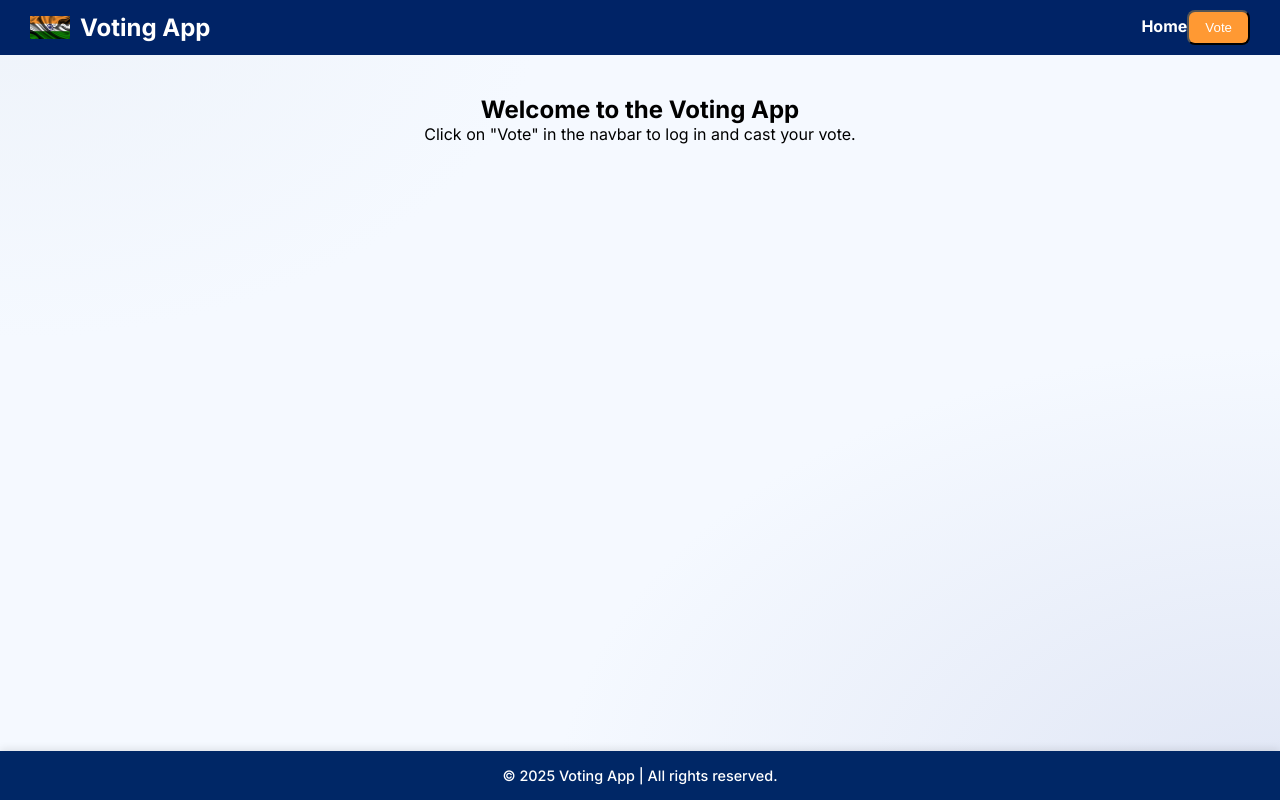
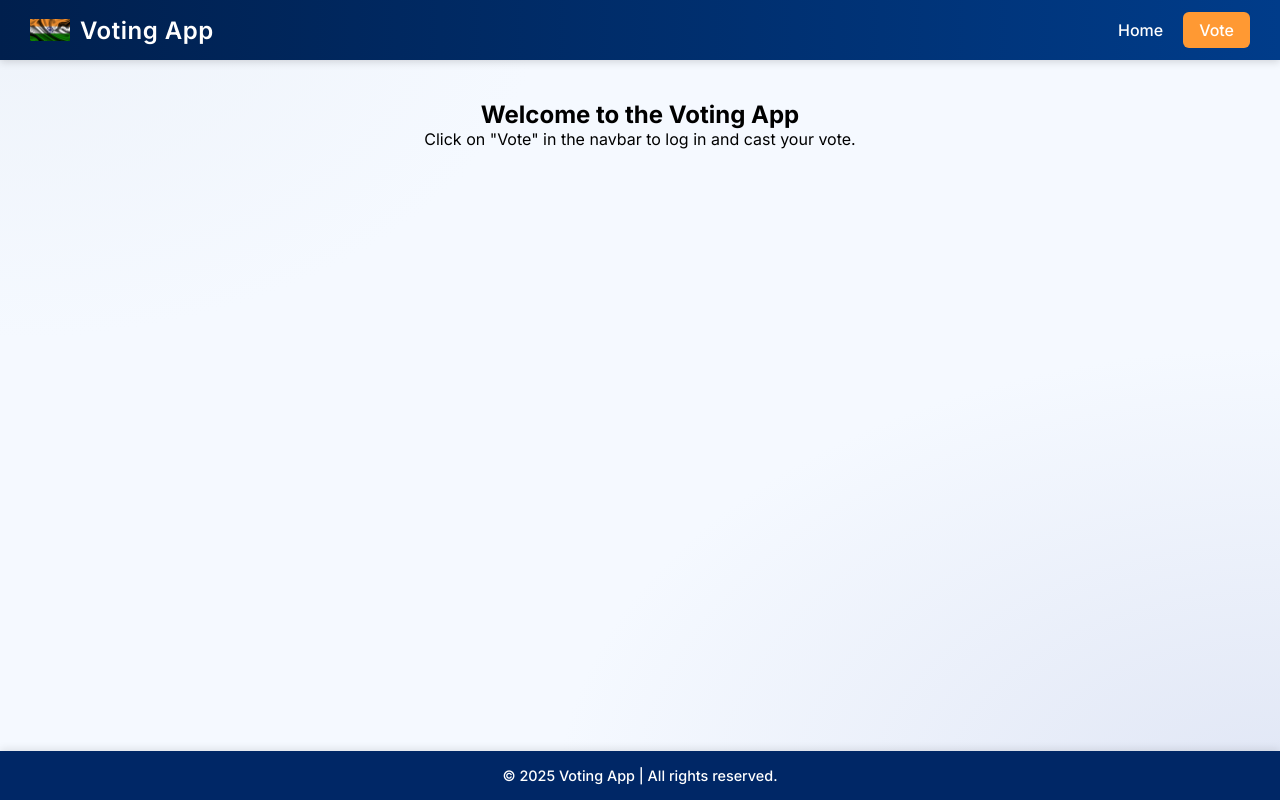
Before and after one commit to himanshu76579/votingapp_hackathon2025, a React (Create React App) app in the folder voting-app/: page / in a window 1280 px wide. Built offline with nearby package versions, Linux system fonts and the light colour scheme; the HTML template or start-up script is replaced by a standard one.

Commit message:
"Thirrd commit"

```diff
--- a/voting-app/src/App.js
+++ b/voting-app/src/App.js
@@ -1,26 +1,21 @@
 import React from 'react';
 import { BrowserRouter as Router, Routes, Route } from 'react-router-dom';
-
-
 import Navbar from './components/Navbar';
 import Footer from './components/Footer';
 import LoginPage from './components/Loginpage';
 import Home from './components/Home';
 import FingerprintScan from './components/FingerprintScan';
 import States from './components/States';
+import CheckElection from './components/CheckElection';
 
-import CheckElection from './components/CheckElection';
 
 function App() {
   return (
     <Router>
-
       <Navbar />
-
 
       <Routes>
         <Route path="/" element={<Home />} />
-        //Main hoon baap coder
         <Route path="/login" element={<LoginPage />} />
         <Route path="/fingerprint" element={<FingerprintScan />} />
         <Route path="/vote" element={<States />} />
--- a/voting-app/src/components/Navbar.css
+++ b/voting-app/src/components/Navbar.css
@@ -1,13 +1,20 @@
-/* Navbar.css */
+ /* Navbar Container */
 .navbar {
   display: flex;
+  align-items: center;
   justify-content: space-between;
-    align-items: center;
-    background-color: #002366;
-    padding: 10px 30px;
+
+  /* Serious but stylish color scheme */
+  background: linear-gradient(90deg, #001f4d, #003c8a);
+
+  padding: 12px 30px;
   color: white;
+
+  /* Subtle drop shadow to elevate the navbar */
+  box-shadow: 0 2px 8px rgba(0, 0, 0, 0.15);
 }
 
+/* Left: Logo + Title */
 .navbar-logo {
   display: flex;
   align-items: center;
@@ -18,20 +25,76 @@
   margin-right: 10px;
 }
 
+.app-title {
+  font-size: 1.5rem;
+  font-weight: 600;
+  letter-spacing: 0.5px;
+}
+
+/* Optional Center: Search bar (if you use it) */
+.navbar-search {
+  flex: 1;
+  display: flex;
+  justify-content: center;
+}
+
+.navbar-search input {
+  width: 300px;
+  padding: 8px 14px;
+  border-radius: 20px;
+  border: none;
+  outline: none;
+  background-color: #f1f1f1;
+}
+
+/* Right: Links + Vote Btn */
+.navbar-links {
+  display: flex;
+  align-items: center;
+  gap: 20px; /* Space between items */
+}
+
+/* Normal Links */
 .navbar-links a {
   color: white;
-    margin-left: 20px;
   text-decoration: none;
-    font-weight: bold;
+  font-weight: 500;
+  position: relative;
+  transition: color 0.3s;
 }
 
+/* Hover underline effect */
+.navbar-links a::after {
+  content: '';
+  position: absolute;
+  left: 0;
+  bottom: -3px;
+  width: 0%;
+  height: 2px;
+  background: #fff;
+  transition: width 0.3s;
+}
+
+.navbar-links a:hover::after {
+  width: 100%;
+}
+
+.navbar-links a:hover {
+  color: #ffcc00; /* Slight highlight color */
+}
+
+/* Vote Button */
 .vote-btn {
-    background-color: #ff9933;
+  background: #ff9933;
+  color: white;
   padding: 8px 16px;
-    border-radius: 8px;
-    color: white;
+  border-radius: 6px;
+  font-weight: 600;
+  text-decoration: none; /* For Link styling */
+  transition: background 0.3s, transform 0.3s;
 }
 
 .vote-btn:hover {
-    background-color: #ff8800;
+  background-color: #e6851f;
+  transform: translateY(-2px);
 }
--- a/voting-app/src/components/Navbar.jsx
+++ b/voting-app/src/components/Navbar.jsx
@@ -1,20 +1,31 @@
 import React from 'react';
 import { Link } from 'react-router-dom';
 import './Navbar.css';
-import flag from '../assets/flag.png'; // 🏳️ Add
-// import Indian flag in /assets
-import VoteButton from './VoteButton';
+
+// Sample: If you have a local 'flag.png' or a different official icon
+import flag from '../assets/flag.png';
+
+// Optional Profile Icon (if you have an asset for it)
+// import profileIcon from '../assets/profileIcon.png';
 
 const Navbar = () => {
   return (
     <nav className="navbar">
+      {/* Left section: Logo/Flag + Title */}
       <div className="navbar-logo">
         <img src={flag} alt="Flag" className="flag" />
-        <h1>Voting App</h1>
+        <h1 className="app-title">Voting App</h1>
       </div>
+
+      {/* Right section: Links and Vote Button */}
       <div className="navbar-links">
         <Link to="/">Home</Link>
-        <VoteButton/>
+        {/* <Link to="/info">Info</Link>  Example extra link */}
+        {/* <Link to="/results">Results</Link>  Example extra link */}
+
+        {/* Vote button or a separate component */}
+        <Link to="/vote" className="vote-btn">Vote</Link>
+
       </div>
     </nav>
   );
```
Lines whose indentation alone changed are shown as unchanged.
